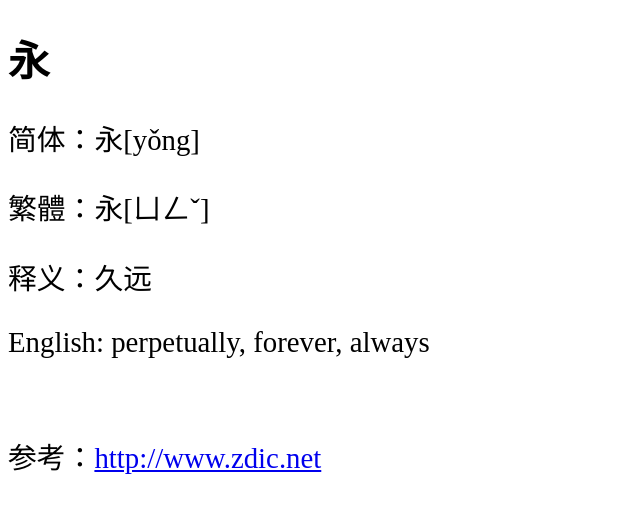
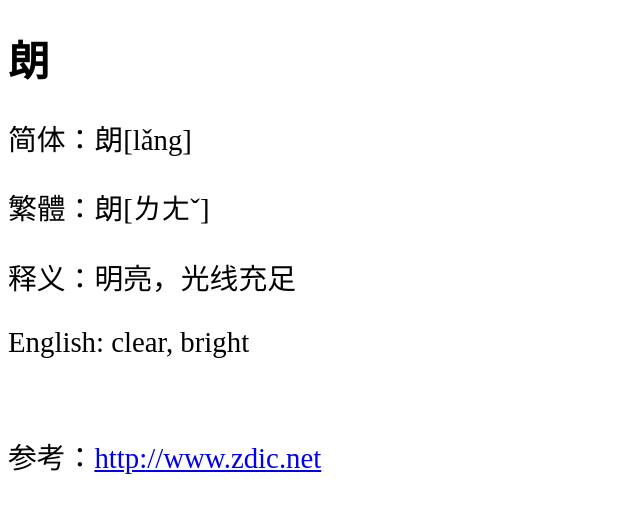
Before and after one commit to shengzhe/livecalligraphy, a Jekyll site: the page built from _posts/2012-08-31-LanTing-88.html, in a window 1280 px wide. Shown: the top 513 px of the page, without its empty margins (0-640 px from the left). Built offline with Jekyll 4.4.1, drawn with Linux system fonts in a browser that asks for light colours; Markdown is read by kramdown in place of the engine named in the settings.

Commit message:
Update 2012-08-31-LanTing-88.html

```diff
--- a/_posts/2012-08-31-LanTing-88.html
+++ b/_posts/2012-08-31-LanTing-88.html
@@ -1,11 +1,11 @@
 ---
 layout: default
-title: 兰亭集序第1个字 (1st character of Lan Ting)
+title: 兰亭集序第88个字 (88th character of Lan Ting)
 ---
-<h1>永</h1>
-<p>简体：永[yǒng]</p>
-<p>繁體：永[ㄩㄥˇ]</p>
-<p>释义：久远</p>
-<p>English: perpetually, forever, always</p>
+<h1>朗</h1>
+<p>简体：朗[lǎng]</p>
+<p>繁體：朗[ㄌㄤˇ]</p>
+<p>释义：明亮，光线充足</p>
+<p>English: clear, bright</p>
 <br/>
-<p>参考：<a href="http://www.zdic.net/zd/zi/ZdicE6ZdicB0ZdicB8.htm">http://www.zdic.net</a></p>
+<p>参考：<a href="http://www.zdic.net/zd/zi/ZdicE6Zdic9CZdic97.htm">http://www.zdic.net</a></p>
```
